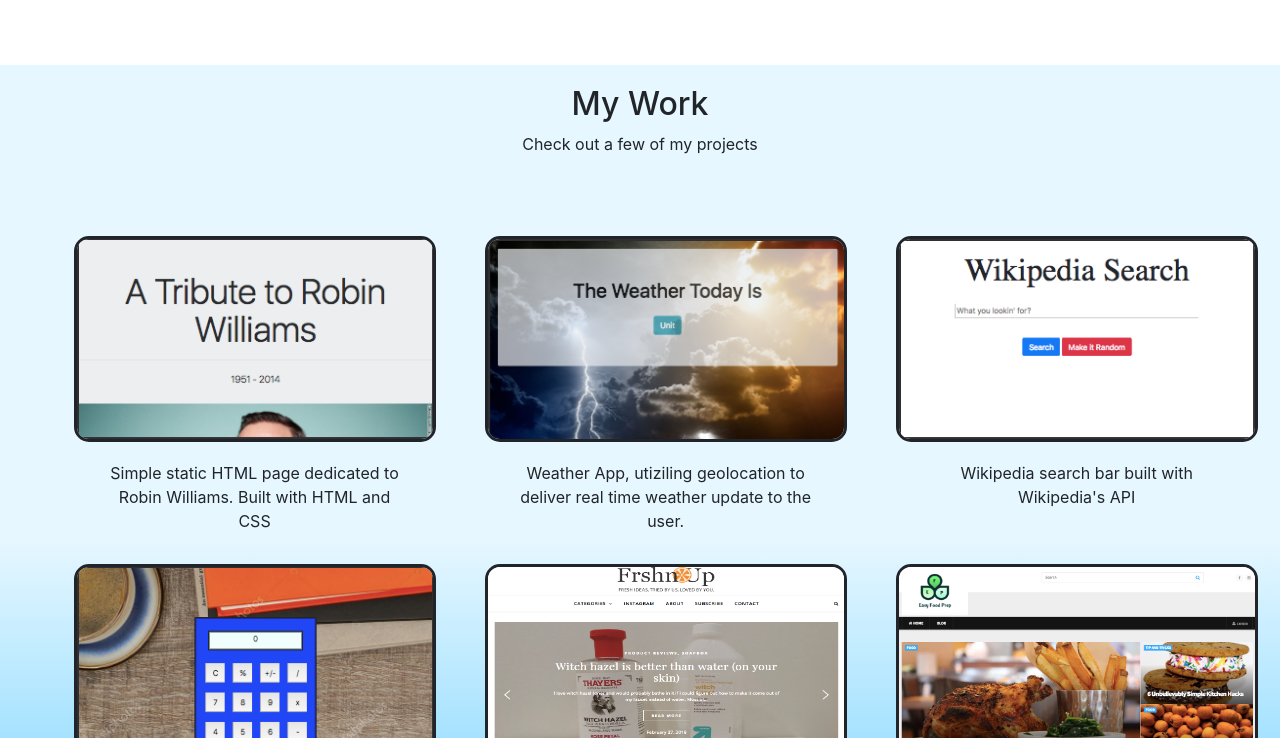
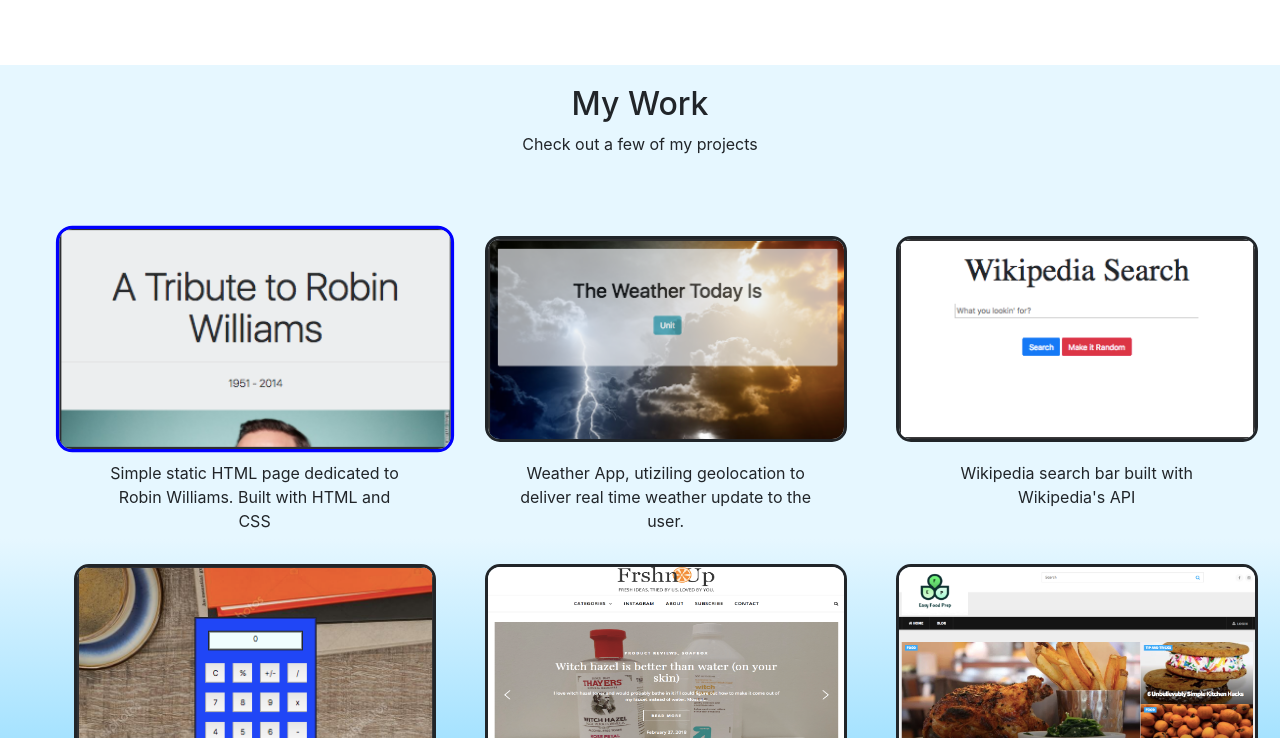
Before and after one commit to danielpreys/herokusite, a website: page views/index.html in a window 1280 px wide. In both pictures the pointer is over the picture 254 px from the left and 1653 px from the top of the page. Shown: the part 1315-2053 px from the top of the page. Drawn offline with nearby package versions, Linux system fonts and the light colour scheme; files whose address does not match are found by name.

Commit message:
added hover and grow features to portolio images

```diff
--- a/public/main.css
+++ b/public/main.css
@@ -73,6 +73,18 @@ img {
 
 }
 
+img:hover {
+	border-color: blue;
+}
+
+img:hover
+{
+
+        transform: scale(1.1);
+}
+
+
+
 
 .descript {
 	padding-left: 10%;
```
